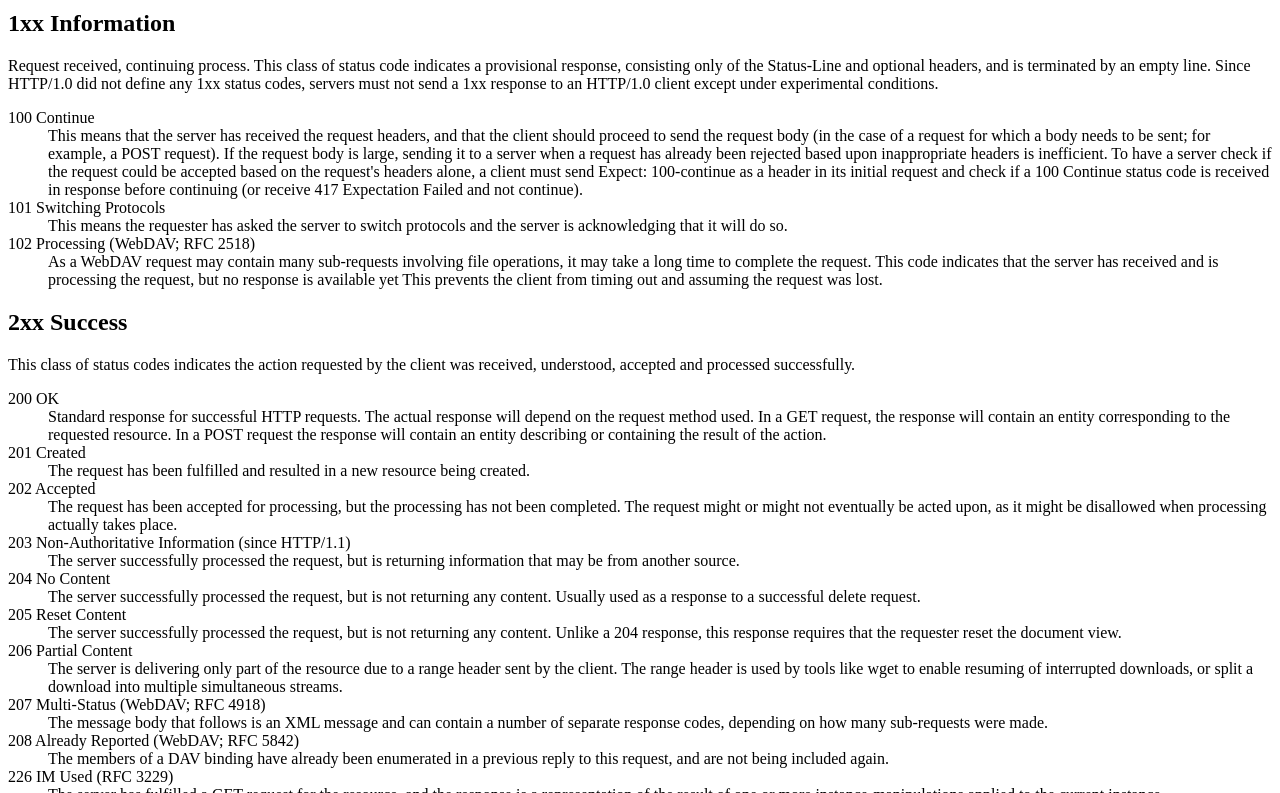
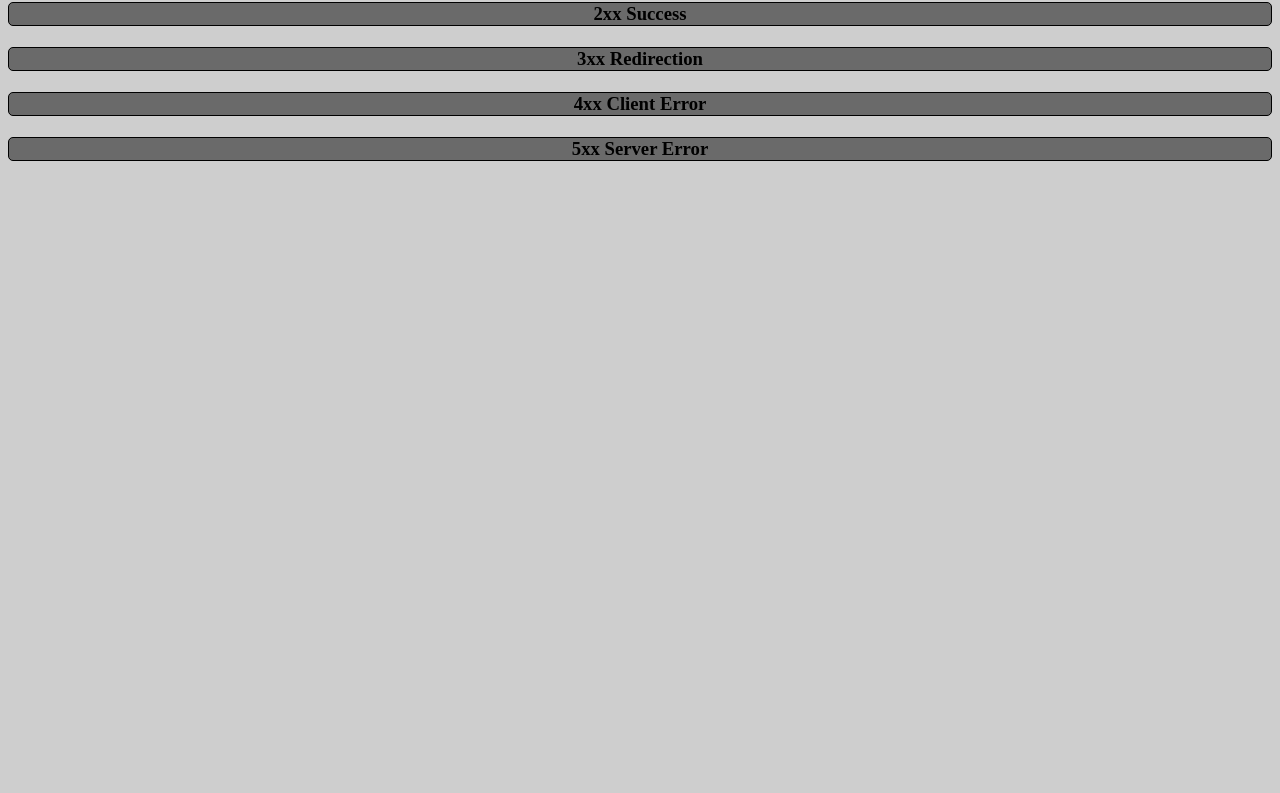
Before and after one commit to jkjd/httpstatus, a plain HTML site: page index.html in a window 1280 px wide. Shown: the part 70-863 px from the top of the page. After the commit the page ends 800 px from the top, so only its background shows below. Drawn offline with Linux system fonts and the light colour scheme.

Commit message:
new updates to html status messages

```diff
--- a/index.html
+++ b/index.html
@@ -6,11 +6,9 @@
 <link href="style.css" rel="stylesheet" type="text/css">
 </head>
 <body>
-  <header>
-    <h1>Hot damn.</h1>
-  </header>
-  <section>
-    <h1>1xx Information</h1>
+  <article class="accordion">
+    <section id="tab-one">
+      <h1><a href="#tab-one">1xx Information</a></h1>
       <p>Request received, continuing process.
       This class of status code indicates a provisional response, consisting only of the Status-Line and optional headers, and is terminated by an empty line. Since HTTP/1.0 did not define any 1xx status codes, servers must not send a 1xx response to an HTTP/1.0 client except under experimental conditions.</p>
       <dl>
@@ -25,8 +23,8 @@
       </dl>
     </section>
 
-  <section>
-    <h1>2xx Success</h1>
+    <section id="tab-two">
+      <h1><a href="#tab-two">2xx Success</a></h1>
       <p>This class of status codes indicates the action requested by the client was received, understood, accepted and processed successfully.</p>
       <dl>
         <dt>200 OK</dt>
@@ -61,8 +59,8 @@
       </dl>
     </section>
 
-  <section>
-    <h1>3xx Redirection</h1>
+    <section id="tab-three">
+      <h1><a href="#tab-three">3xx Redirection</a></h1>
       <p>The client must take additional action to complete the request.
       This class of status code indicates that further action needs to be taken by the user agent to fulfill the request. The action required may be carried out by the user agent without interaction with the user if and only if the method used in the second request is GET or HEAD. A user agent should not automatically redirect a request more than five times, since such redirections usually indicate an infinite loop.</p>
       <dl>
@@ -95,8 +93,8 @@
       </dl>
     </section>
 
-  <section>
-    <h1>4xx Client Error</h1>
+    <section id="tab-four">
+      <h1><a href="#tab-four">4xx Client Error</a></h1>
       <p>The 4xx class of status code is intended for cases in which the client seems to have erred. Except when responding to a HEAD request, the server should include an entity containing an explanation of the error situation, and whether it is a temporary or permanent condition. These status codes are applicable to any request method. User agents should display any included entity to the user.</p>
       <dl>
         <dt>400 Bad Request</dt>
@@ -226,8 +224,8 @@
       </dl>
     </section>
 
-  <section>
-    <h1>5xx Server Error</h1>
+    <section id="tab-five">
+      <h1><a href="#tab-five">5xx Server Error</a></h1>
       <p>The server failed to fulfill an apparently valid request.
       Response status codes beginning with the digit "5" indicate cases in which the server is aware that it has encountered an error or is otherwise incapable of performing the request. Except when responding to a HEAD request, the server should include an entity containing an explanation of the error situation, and indicate whether it is a temporary or permanent condition. Likewise, user agents should display any included entity to the user. These response codes are applicable to any request method.</p>
       <dl>
@@ -274,5 +272,6 @@
         <dd>This status code is not specified in any RFCs, but is used by Microsoft HTTP proxies to signal a network connect timeout behind the proxy to a client in front of the proxy.</dd>
       </dl>
     </section>
+  </article>
 </body>
 </html>
--- a/style.css
+++ b/style.css
@@ -0,0 +1,42 @@
+/*Colors used:
+CECECE
+6A6A6A
+8D8D8D
+*/
+
+html{
+  background-color: #CECECE;
+}
+
+a {
+  text-decoration: none;
+  color: black;
+}
+
+article.accordion {
+  overflow: hidden;
+}
+
+article.accordion section {
+  height: 45px;
+  overflow: hidden;
+}
+
+article.accordion section h1 {
+  cursor: pointer;
+  background-color: #6A6A6A;
+  border: 1px solid black;
+  border-radius: 5px;
+  text-align: center;
+} article.accordion section h1:hover {
+  background-color: #8D8D8D;
+}
+
+article.accordion section dt {
+  font-size: 20px;
+  text-decoration: underline;
+}
+
+article.accordion section:target {
+  height: 100%;
+}
```
Lines whose indentation alone changed are shown as unchanged.
